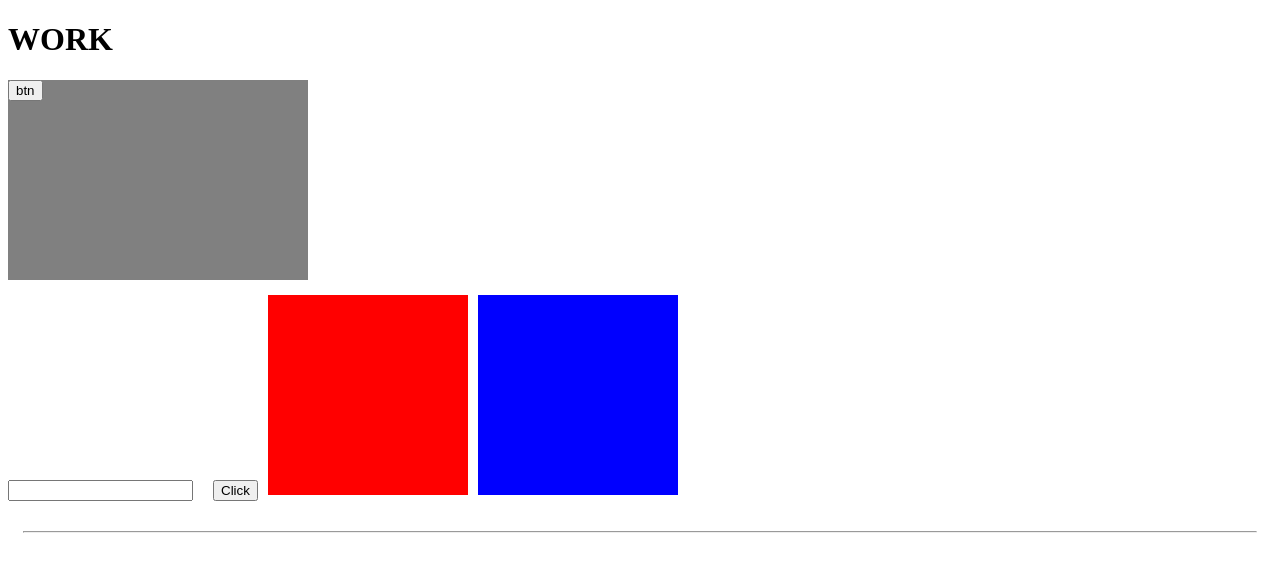
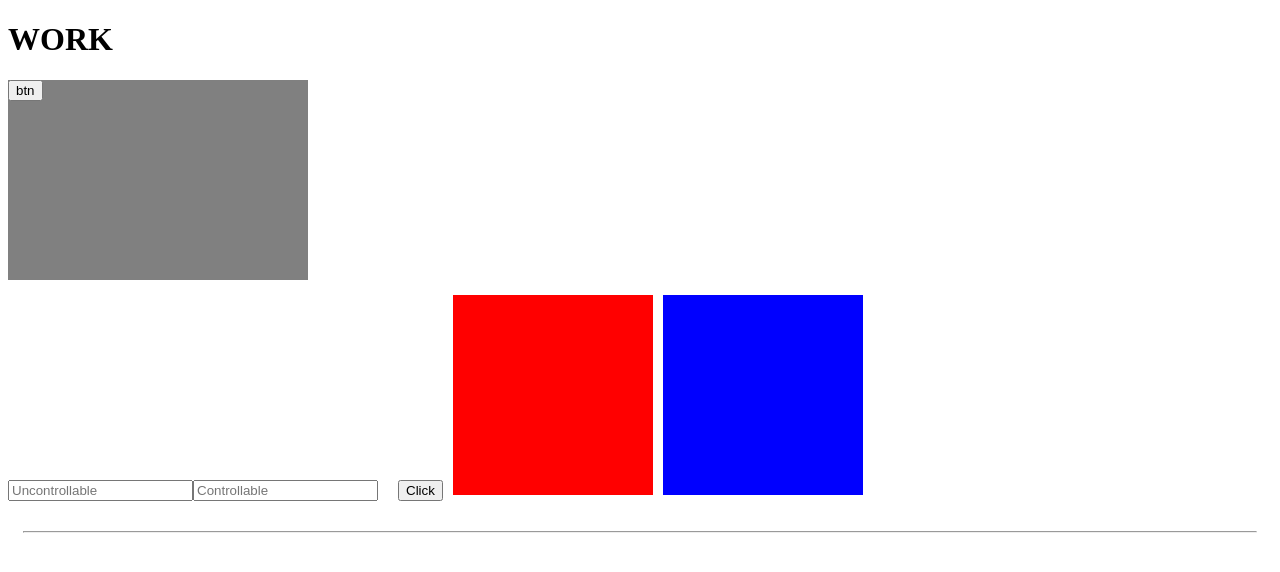
Before and after one commit to Viacheslav-ua/r-ts-course, a React (Create React App) app: page / in a window 1280 px wide. Shown: the top 572 px of the page. Built offline with nearby package versions, Linux system fonts and the light colour scheme; no server answers.

Commit message:
typing reference

```diff
--- a/src/components/EventsExample/EventsExample.tsx
+++ b/src/components/EventsExample/EventsExample.tsx
@@ -1,4 +1,4 @@
-import React, { FC, useState } from 'react';
+import React, { FC, useRef, useState } from 'react';
 
 
 
@@ -10,12 +10,13 @@
 
 const [value, setValue] = useState<string>('')
 const [isDrag, setIsDrag] = useState<boolean>(true)
+const inputRef = useRef<HTMLInputElement>(null)
 
 const changeHandler = (e: React.ChangeEvent<HTMLInputElement>) => {
   setValue(e.target.value)
 }
 const clickHandler = (e: React.MouseEvent<HTMLButtonElement>) => {
-  console.log(value);
+  console.log(inputRef.current?.value);
 }
 
 const dragHandler = (e: React.DragEvent<HTMLDivElement>) => {
@@ -42,9 +43,11 @@
 
   return (
     <div style={{padding: '15px 0'}}>
+      <input ref={inputRef} type='text' placeholder='Uncontrollable'/>
       <input
       value={value}
       type="text"
+      placeholder='Controllable'
       onChange={changeHandler}
        />
       <button onClick={clickHandler} style={{marginLeft: 20}}>Click</button>
```
